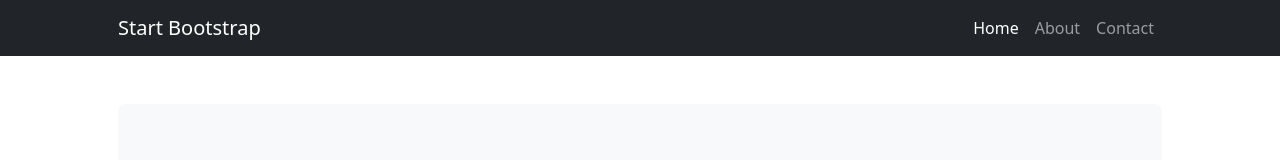
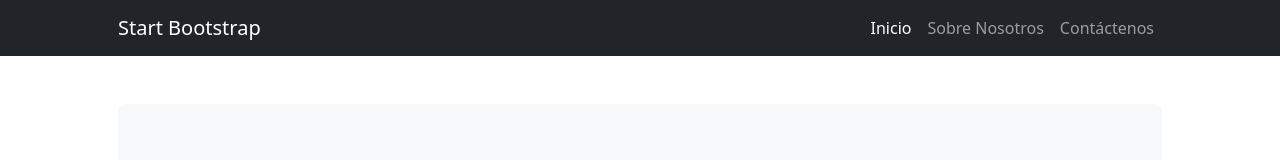
Before and after one commit to dwlince/cursogitv1, a plain HTML site: page index.html in a window 1280 px wide. Shown: the top 160 px of the page. Drawn offline with nearby package versions, Linux system fonts and the light colour scheme.

Commit message:
Modificación del menu

```diff
--- a/index.html
+++ b/index.html
@@ -21,9 +21,9 @@
                 <button class="navbar-toggler" type="button" data-bs-toggle="collapse" data-bs-target="#navbarSupportedContent" aria-controls="navbarSupportedContent" aria-expanded="false" aria-label="Toggle navigation"><span class="navbar-toggler-icon"></span></button>
                 <div class="collapse navbar-collapse" id="navbarSupportedContent">
                     <ul class="navbar-nav ms-auto mb-2 mb-lg-0">
-                        <li class="nav-item"><a class="nav-link active" aria-current="page" href="#!">Home</a></li>
-                        <li class="nav-item"><a class="nav-link" href="#!">About</a></li>
-                        <li class="nav-item"><a class="nav-link" href="#!">Contact</a></li>
+                        <li class="nav-item"><a class="nav-link active" aria-current="page" href="#!">Inicio</a></li>
+                        <li class="nav-item"><a class="nav-link" href="#!">Sobre Nosotros</a></li>
+                        <li class="nav-item"><a class="nav-link" href="#!">Contáctenos</a></li>
                     </ul>
                 </div>
             </div>
```
